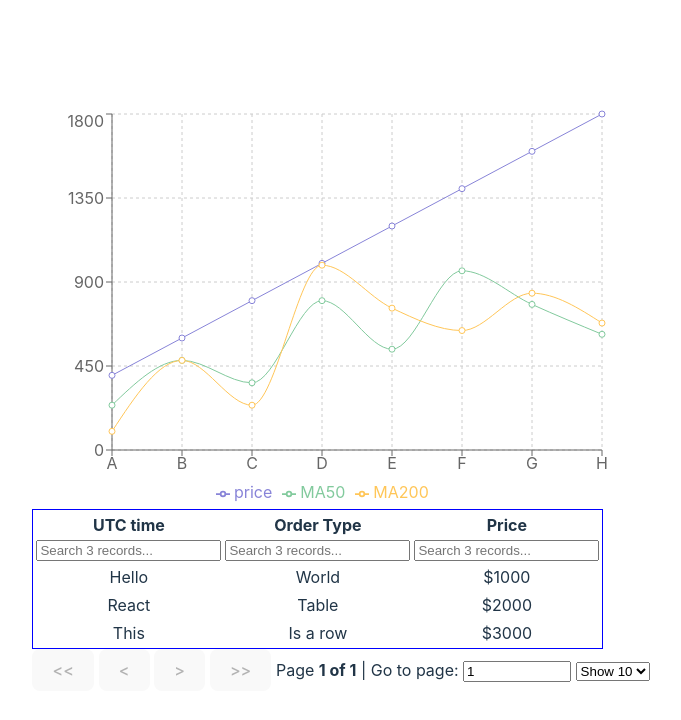
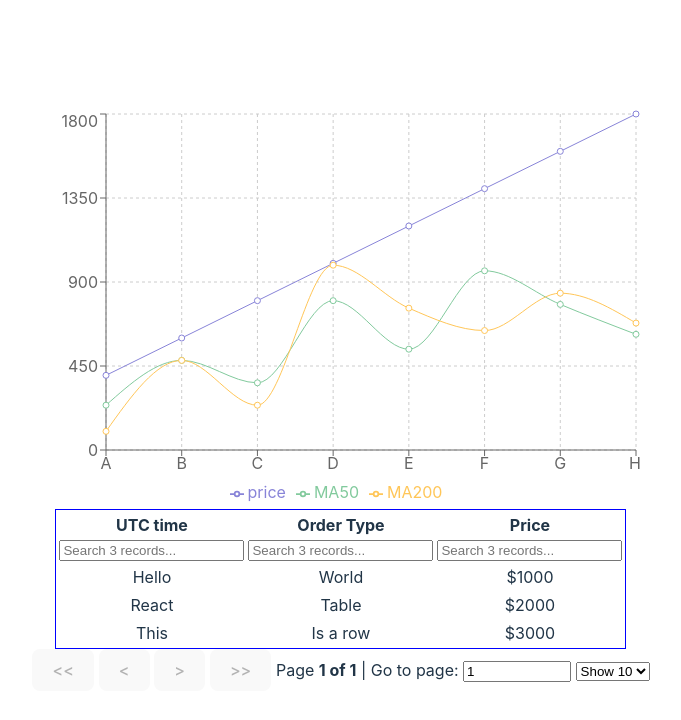
Before and after one commit to BluxWarrior/CryptoTradingBot, a React app in the folder dashboard/: page / in a window 1280 px wide. Shown: the top 720 px of the page, without its empty margins (299-980 px from the left). Built offline with nearby package versions, Linux system fonts and the light colour scheme; the HTML template or start-up script is replaced by a standard one.

Commit message:
auto align the center

```diff
--- a/dashboard/src/componenets/chart.jsx
+++ b/dashboard/src/componenets/chart.jsx
@@ -19,11 +19,9 @@ const Chart = ({historicaldata}) => {
       width={600}
       height={400}
       data={historicaldata}
-      margin={{
-        top: 5,
-        right: 30,
-        left: 20,
-        bottom: 5,
+      style={{
+        marginLeft : "auto",
+        marginRight : "auto",
       }}
     >
       <CartesianGrid strokeDasharray="3 3" />
--- a/dashboard/src/componenets/table.jsx
+++ b/dashboard/src/componenets/table.jsx
@@ -73,7 +73,7 @@ function MyTable({ columns, data }) {
 
     return (
         <div>
-            <table {...getTableProps()} style={{ border: 'solid 1px blue' }}>
+            <table {...getTableProps()} style={{ border: 'solid 1px blue', marginLeft : "auto", marginRight : "auto" }}>
                 <thead>
                     {headerGroups.map(headerGroup => (
                         <tr {...headerGroup.getHeaderGroupProps()}>
@@ -104,7 +104,7 @@ function MyTable({ columns, data }) {
                     })}
                 </tbody>
             </table>
-            <div className="pagination">
+            <div className="pagination" style={{marginLeft : "auto", marginRight : "auto"}}>
                 <button onClick={() => gotoPage(0)} disabled={!canPreviousPage}>
                     {'<<'}
                 </button>{' '}
```
